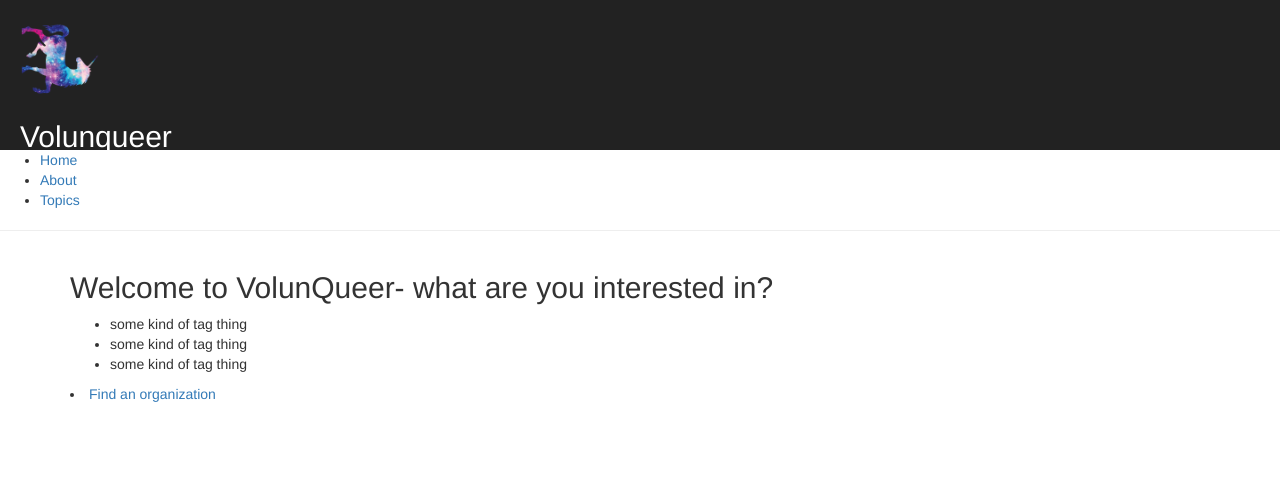
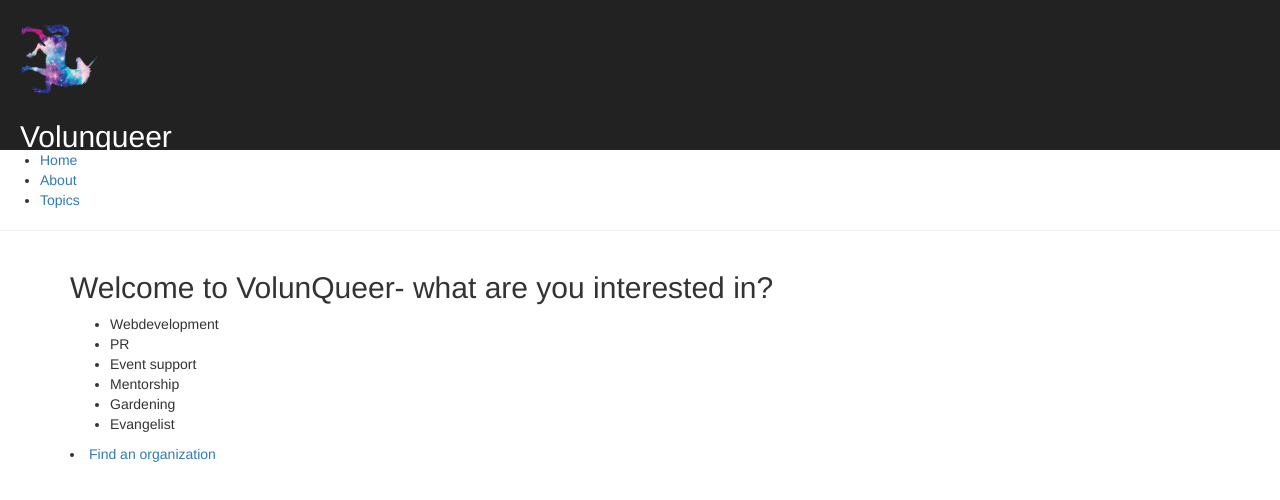
Before and after one commit to mcgnly/volunqueer, a React (Create React App) app: page / in a window 1280 px wide. Shown: the top 500 px of the page. Built offline with nearby package versions, Linux system fonts and the light colour scheme.

Commit message:
auto generate tags from son data

```diff
--- a/src/home.js
+++ b/src/home.js
@@ -1,24 +1,36 @@
 import React from 'react';
 import { Link } from 'react-router-dom';
 import { Navbar, Jumbotron, Button } from 'react-bootstrap';
-// import { OrgPg } from './orgcard.js'
+import orgs from './orgs.js';
 
+export default ({ selectedTags, addTag }) => {
 
-export default ({selectedTags, addTag}) => {
+	let orgsData = orgs();
+	let iterator = 0;
+	let alreadyUsed = [];
+	let makeTags =
+		orgsData.map((task) => {
+			iterator+=1;
+			if (alreadyUsed.indexOf(task.field_of_work)===-1){
+				alreadyUsed.push(task.field_of_work);
+				return (
+					<li key={iterator} id={task.field_of_work} onClick={(ev) => { addTag(ev.target.id); } }> {task.field_of_work} </li>
+				);
+			} else {
+				return;
+			}
+	});
+
     return (
 	<div>
 		<h2>Welcome to VolunQueer- what are you interested in?</h2>
 
 		<ul>
-			<li id="cause1" onClick={(ev)=>{addTag(ev.target.id)}}> some kind of tag thing </li>
-			<li id="cause2" onClick={(ev)=>{addTag(ev.target.id)}}> some kind of tag thing </li>
-			<li id="cause3" onClick={(ev)=>{addTag(ev.target.id)}}> some kind of tag thing </li>
+			{makeTags}
 		</ul>
 
 		<li><Link to="/topics">Find an organization</Link></li>
 
 	</div>
     );
-}
-
-//TODO: don't open link in new tab???
+};
```
